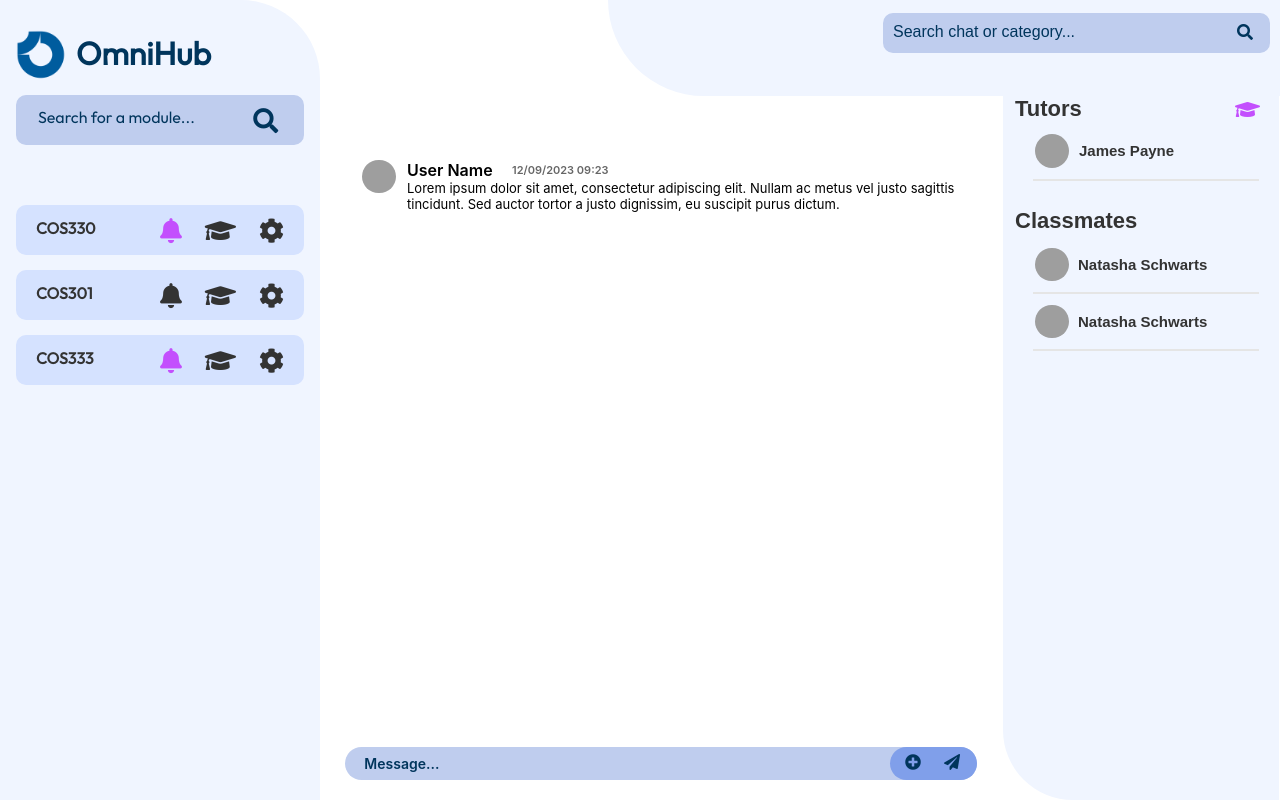
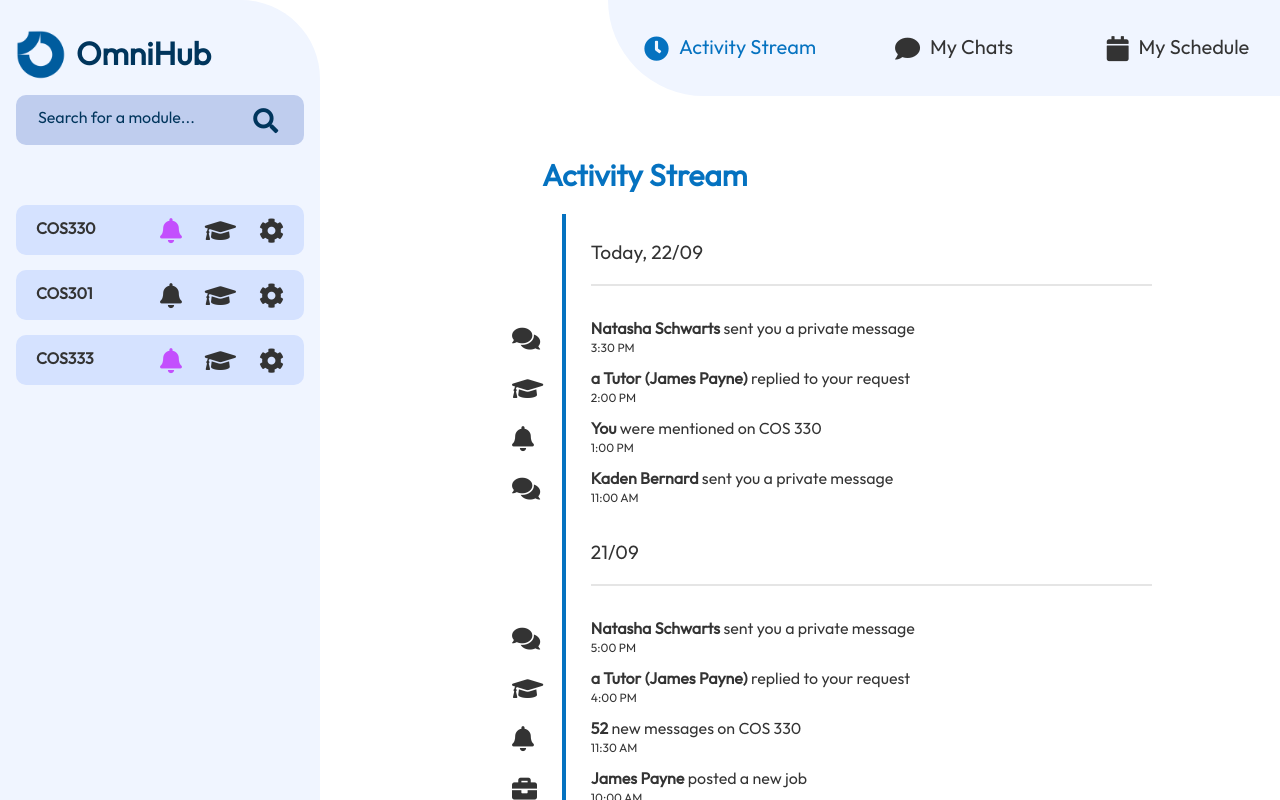
Before and after one commit to SameetKeshav/IMY320_Error-505, an Angular app: page /home in a window 1280 px wide. Built offline with nearby package versions, Linux system fonts and the light colour scheme; grey boxes are pictures that could not be loaded.

Commit message:
Update home.component.ts

```diff
--- a/src/app/home/home.component.ts
+++ b/src/app/home/home.component.ts
@@ -15,10 +15,10 @@ export class HomeComponent {
   // chatList: any[];
   schedule: any[];
   notifications = [1,2,3];
-  activityStream=false;
+  activityStream=true;
   myChats = false;
   mySchedule = false;
-  modulePage = true;
+  modulePage = false;
   tutorPage = false;
   classPage=false;
   request=true;
```
